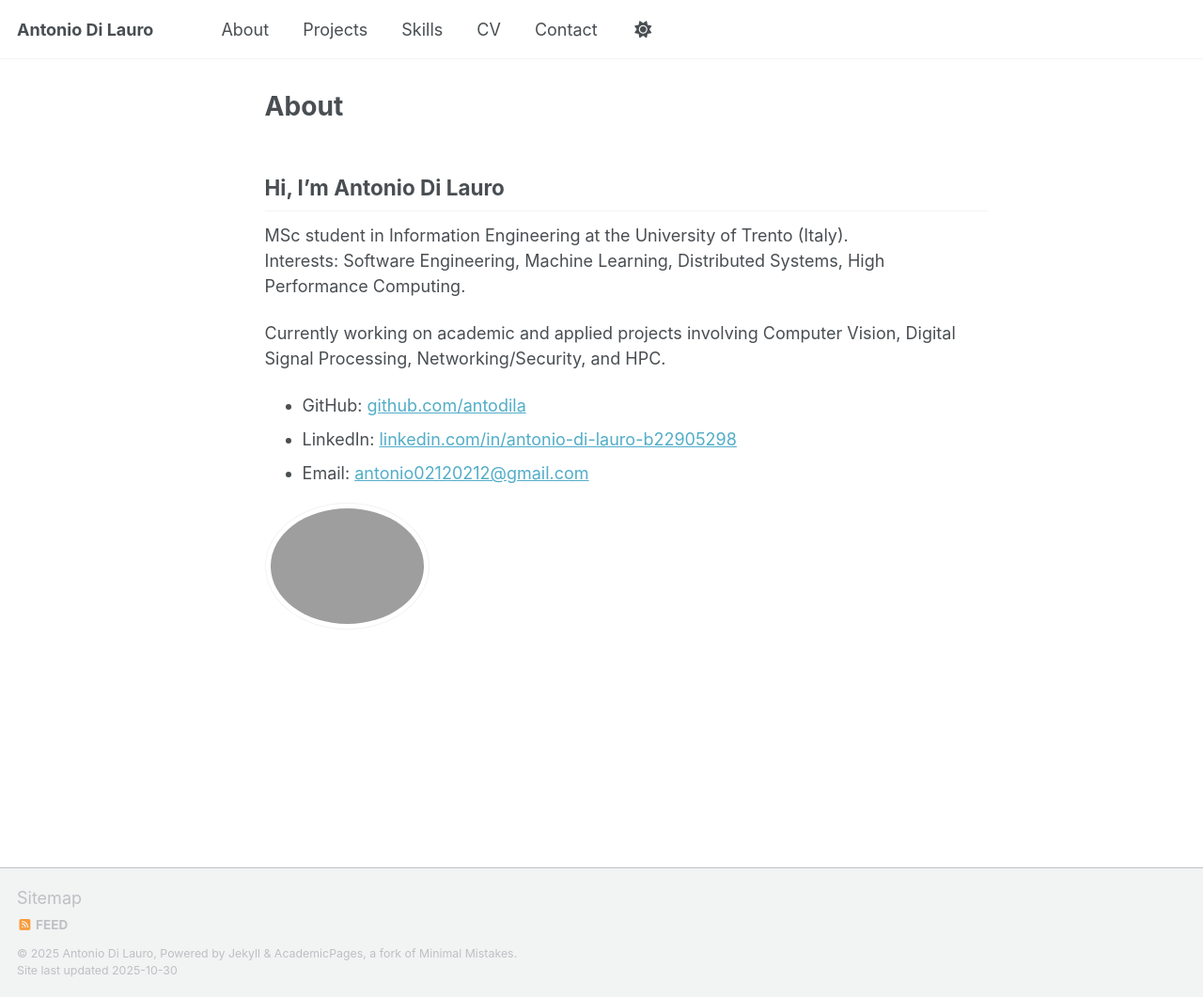
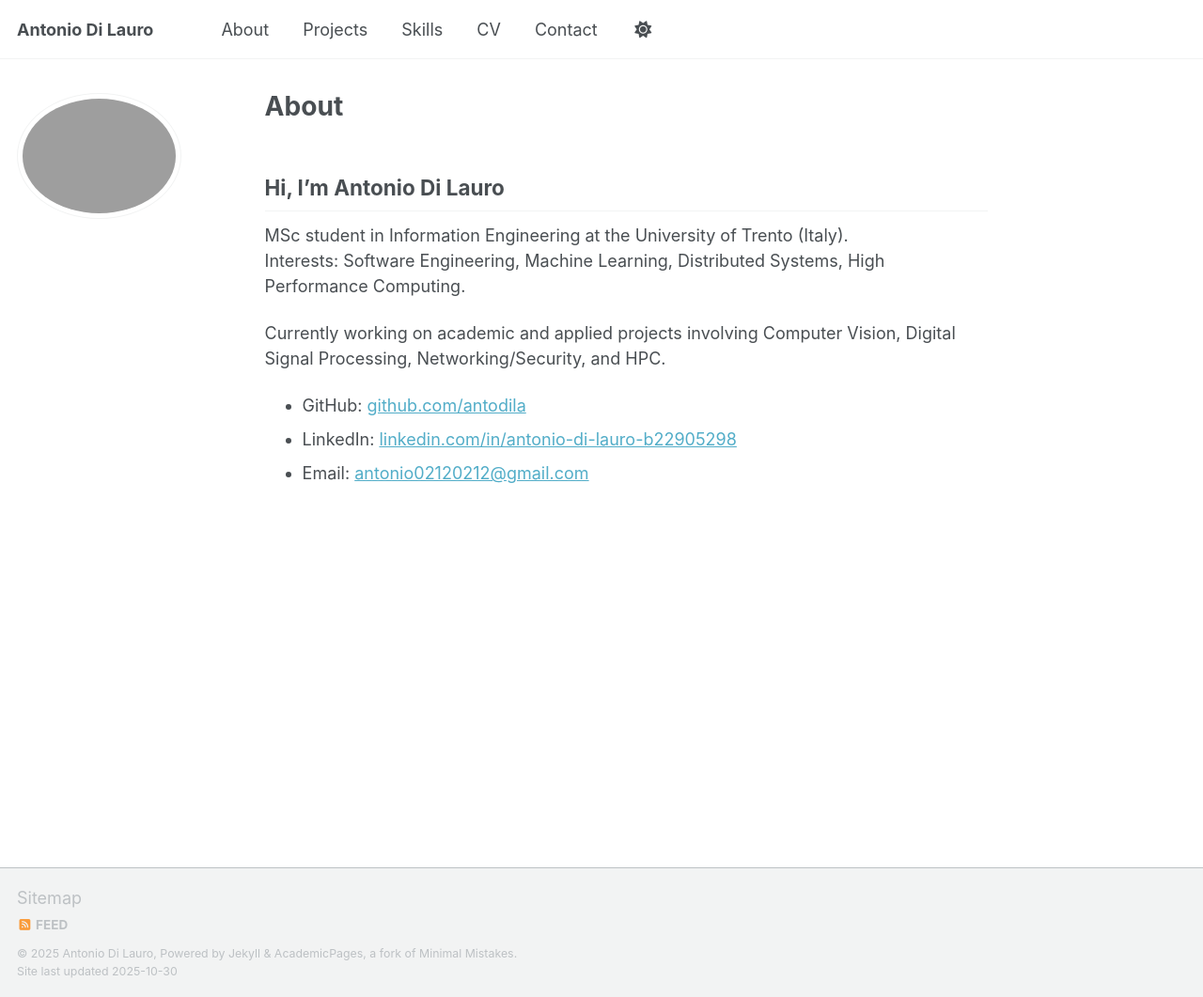
Before and after one commit to antodila/antodila.github.io, a Jekyll site: the page built from index.md, in a window 1280 px wide and 1061 px high. Shown: the whole window at 94% size. Built offline with Jekyll 4.4.1, drawn with Linux system fonts in a browser that asks for light colours; a script that is not in the unit is left out.

Commit message:
Update index.md

```diff
--- a/index.md
+++ b/index.md
@@ -14,5 +15,3 @@ Currently working on academic and applied projects involving Computer Vision, Di
 - GitHub: [github.com/antodila](https://github.com/antodila)
 - LinkedIn: [linkedin.com/in/antonio-di-lauro-b22905298](https://www.linkedin.com/in/antonio-di-lauro-b22905298)
 - Email: [antonio02120212@gmail.com](mailto:antonio02120212@gmail.com)
-
-{% include author-profile.html %}
```
Also changed, not shown: other parts of index.md (+1 -0 lines).
